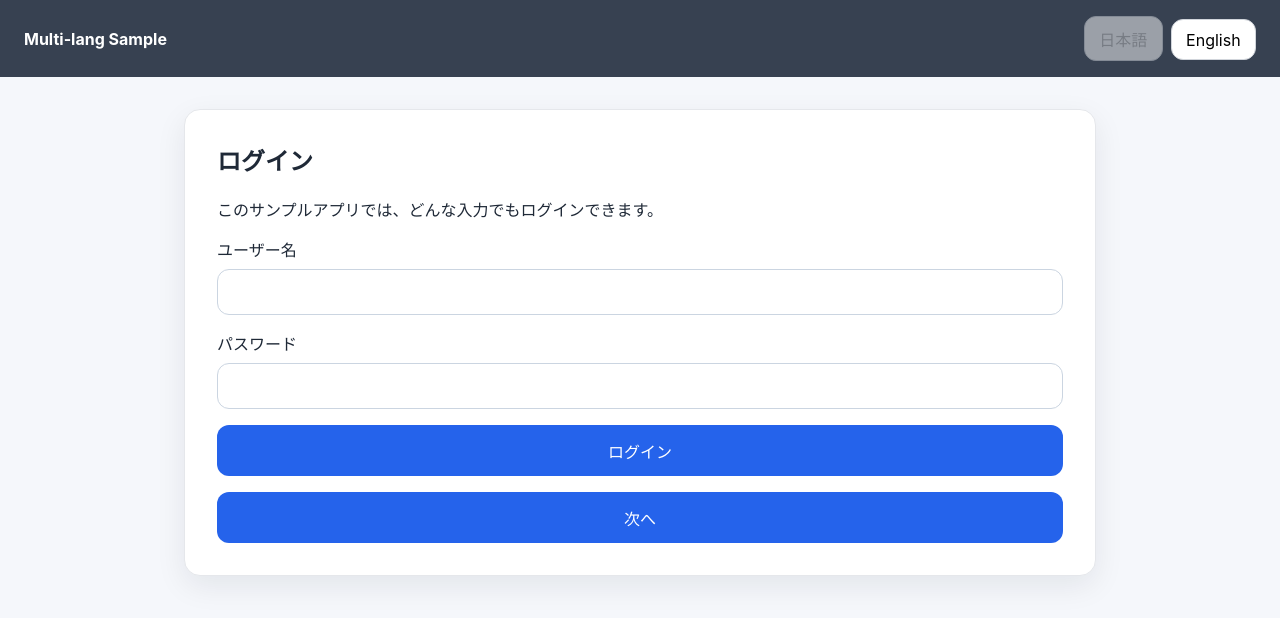
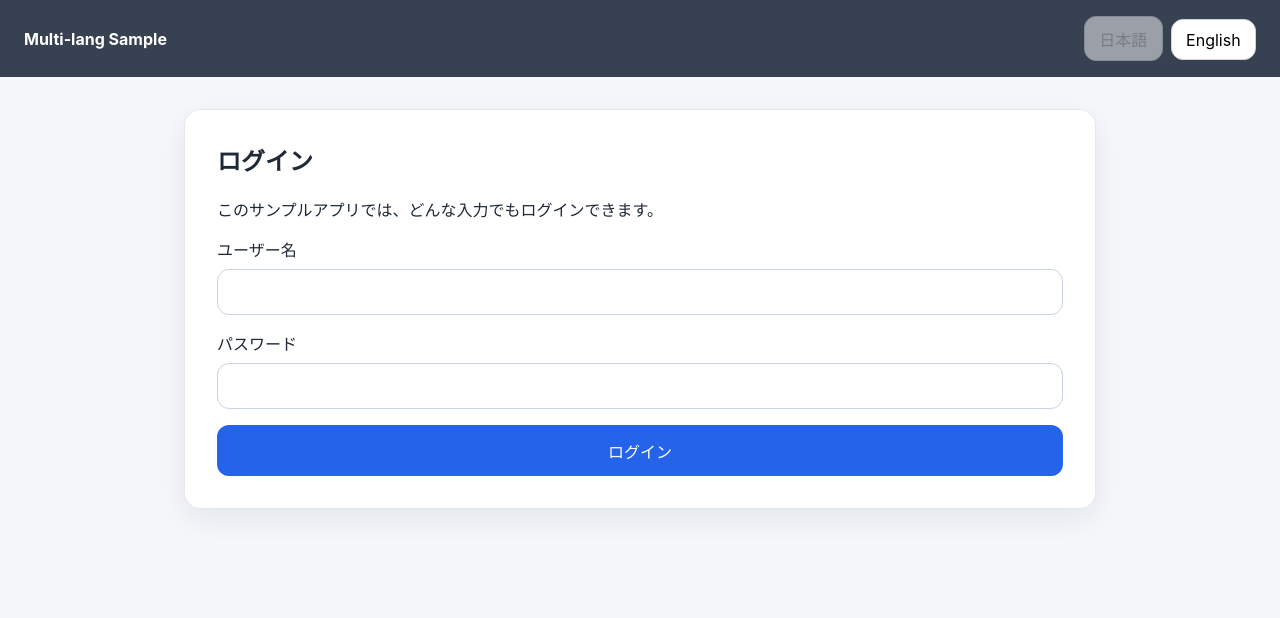
Before and after one commit to pisa-kun/multi-lang-react, a React (Vite) app: page /ja/login in a window 1280 px wide. Shown: the top 618 px of the page. Built offline with nearby package versions, Linux system fonts and the light colour scheme.

Commit message:
Remove next button from login page

```diff
--- a/src/locales/ja/translation.json
+++ b/src/locales/ja/translation.json
@@ -4,8 +4,7 @@
     "description": "このサンプルアプリでは、どんな入力でもログインできます。",
     "username": "ユーザー名",
     "password": "パスワード",
-    "button": "ログイン",
-    "next": "次へ"
+    "button": "ログイン"
   },
   "home": {
     "title": "ホーム",
--- a/src/locales/us/translation.json
+++ b/src/locales/us/translation.json
@@ -4,8 +4,7 @@
     "description": "In this sample app, any input will authenticate.",
     "username": "Username",
     "password": "Password",
-    "button": "Sign in",
-    "next": "Next"
+    "button": "Sign in"
   },
   "home": {
     "title": "Home",
--- a/src/pages/LoginPage.tsx
+++ b/src/pages/LoginPage.tsx
@@ -29,7 +29,6 @@ const LoginPage = ({ onLogin }: Props) => {
           <input type="password" value={password} onChange={(event) => setPassword(event.target.value)} />
         </label>
         <button type="submit">{t('login.button')}</button>
-        <button type="button" onClick={onLogin}>{t('login.next')}</button>
       </form>
     </section>
   );
```
